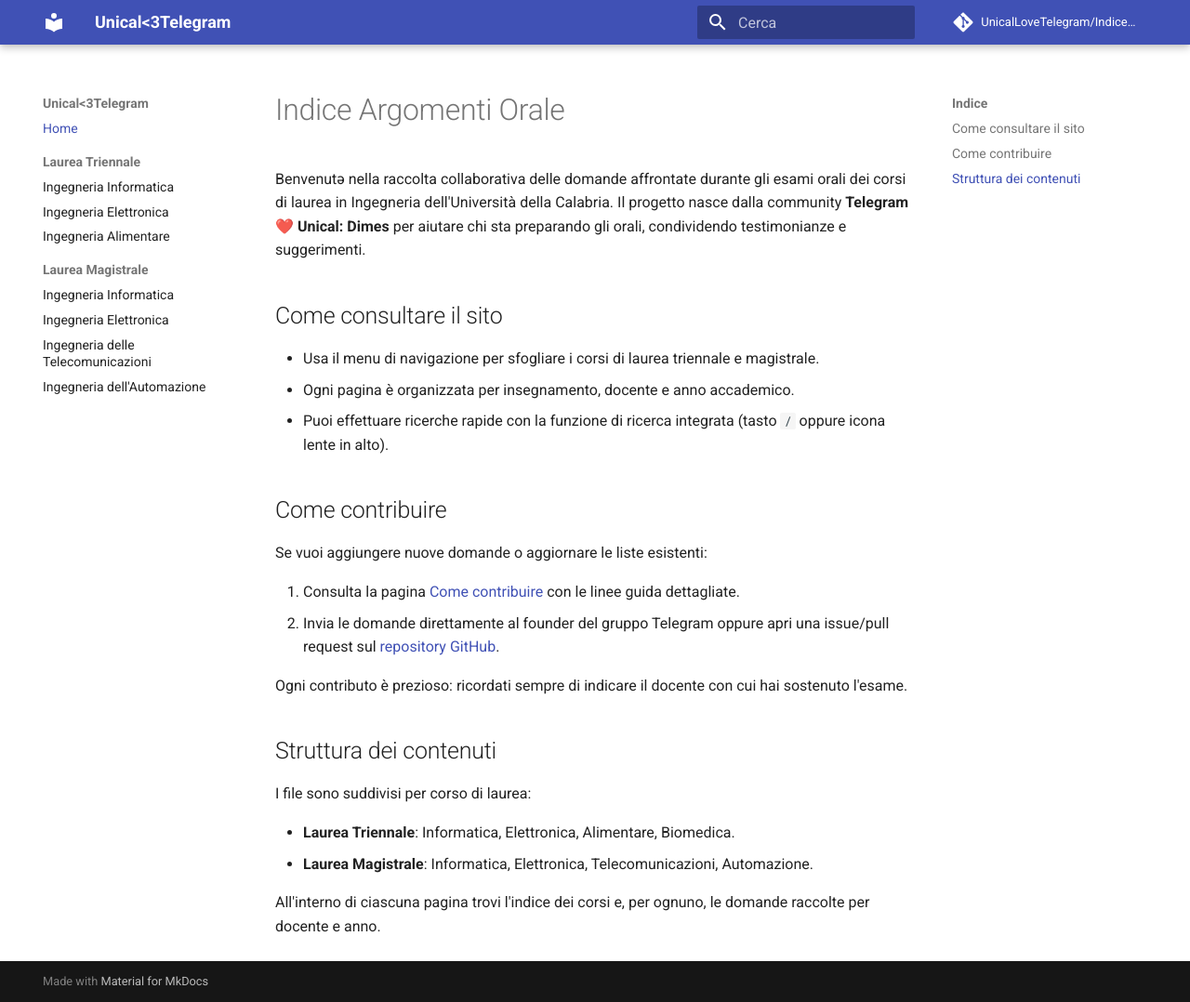
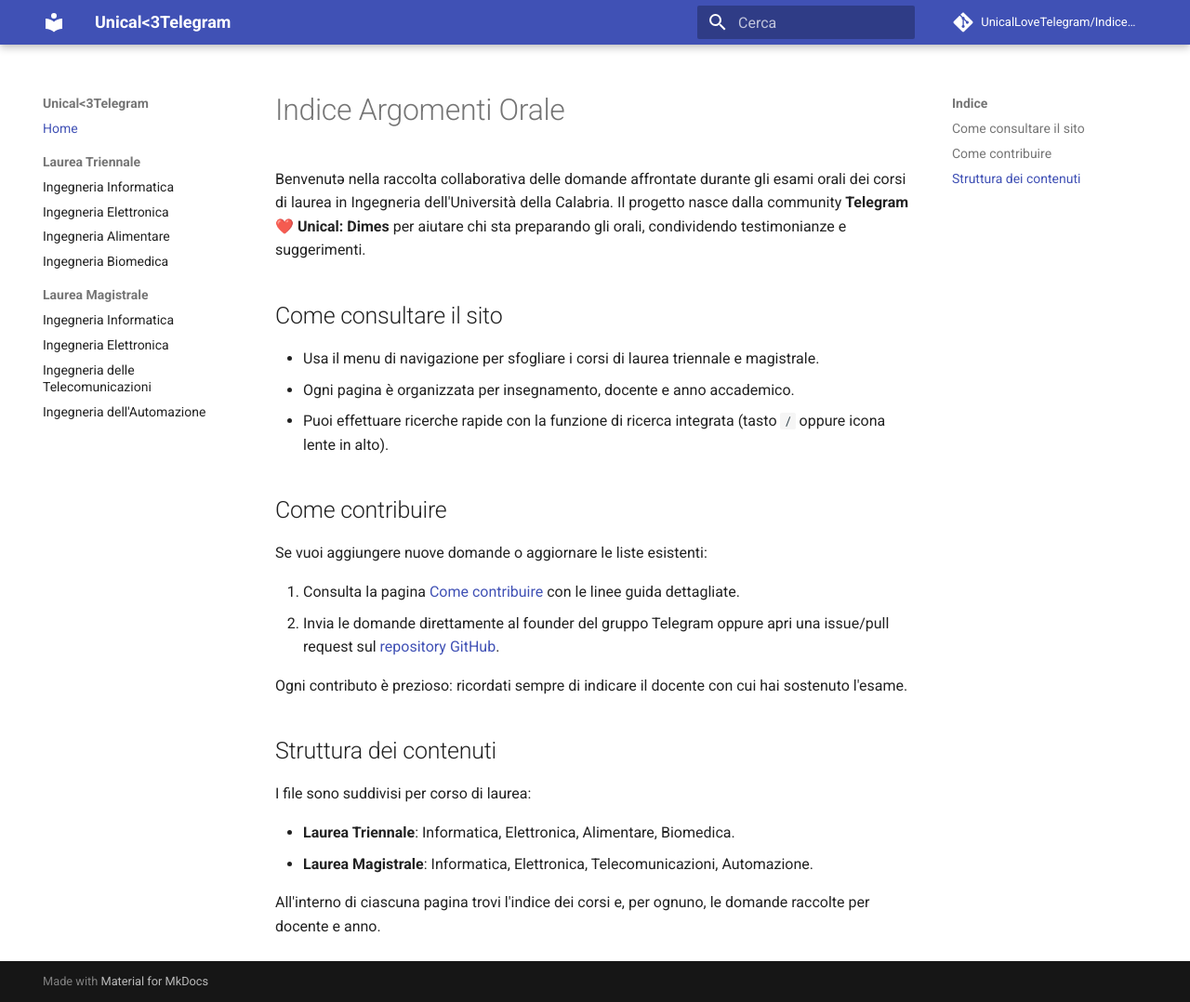
Before and after one commit to UnicalLoveTelegram/IndiceArgomentiOrale, an MkDocs documentation site: the page built from docs/index.md, in a window 1280 px wide and 1078 px high. Shown: the whole window at 93% size. Built offline with MkDocs 1.6.1 and Material for MkDocs 9.7.7, drawn with Linux system fonts in a browser that asks for light colours; comment, search, counter and statistics services are not loaded.

Commit message:
aggiunta sezione ingegneria biomedica sul sito

```diff
--- a/mkdocs.yml
+++ b/mkdocs.yml
@@ -26,6 +26,7 @@ nav:
       - Ingegneria Informatica: laurea-triennale/ingegneria-informatica.md
       - Ingegneria Elettronica: laurea-triennale/ingegneria-elettronica.md
       - Ingegneria Alimentare: laurea-triennale/ingegneria-alimentare.md
+      - Ingegneria Biomedica: laurea-triennale/ingegneria-biomedica.md
   - Laurea Magistrale:
       - Ingegneria Informatica: laurea-magistrale/ingegneria-informatica.md
       - Ingegneria Elettronica: laurea-magistrale/ingegneria-elettronica.md
```
